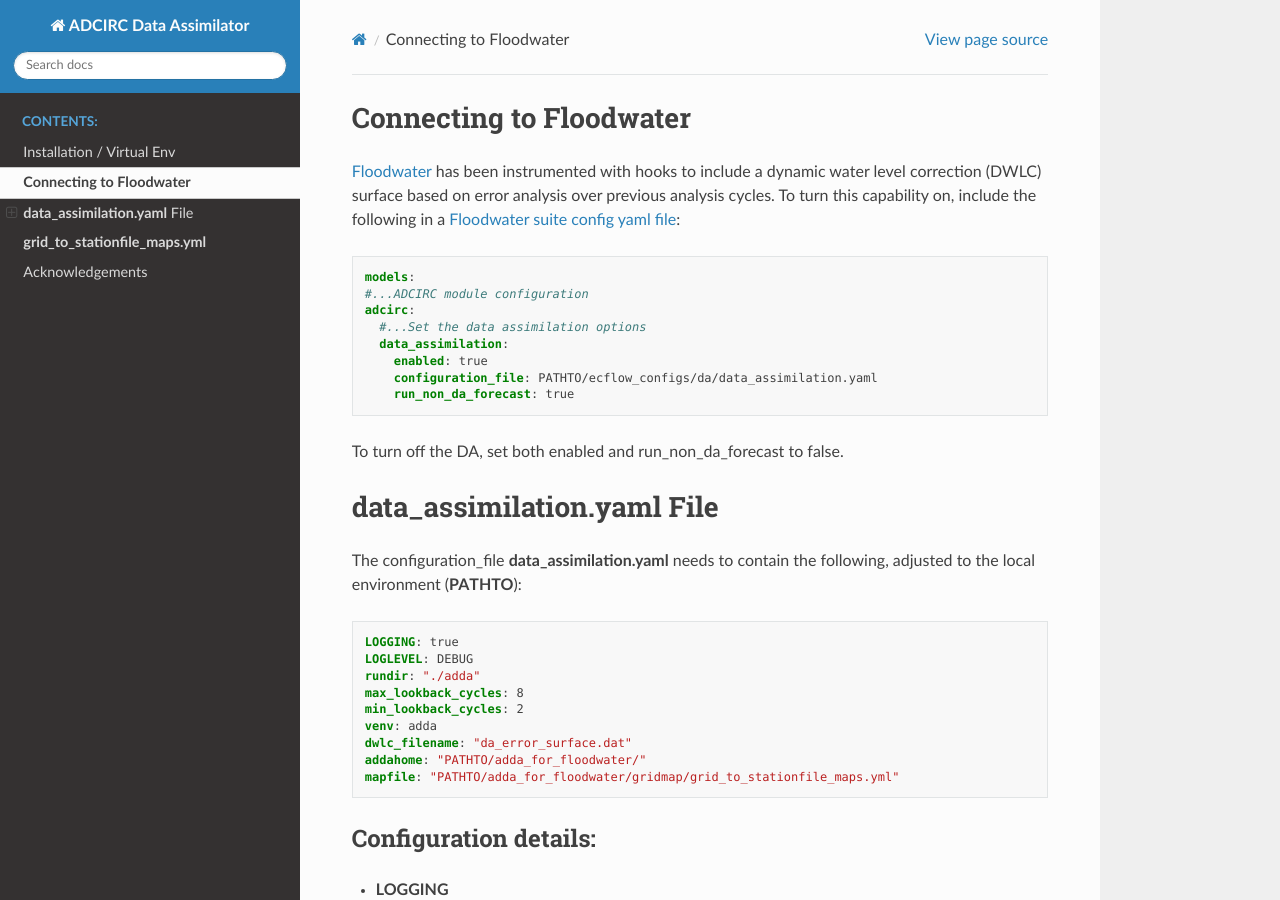
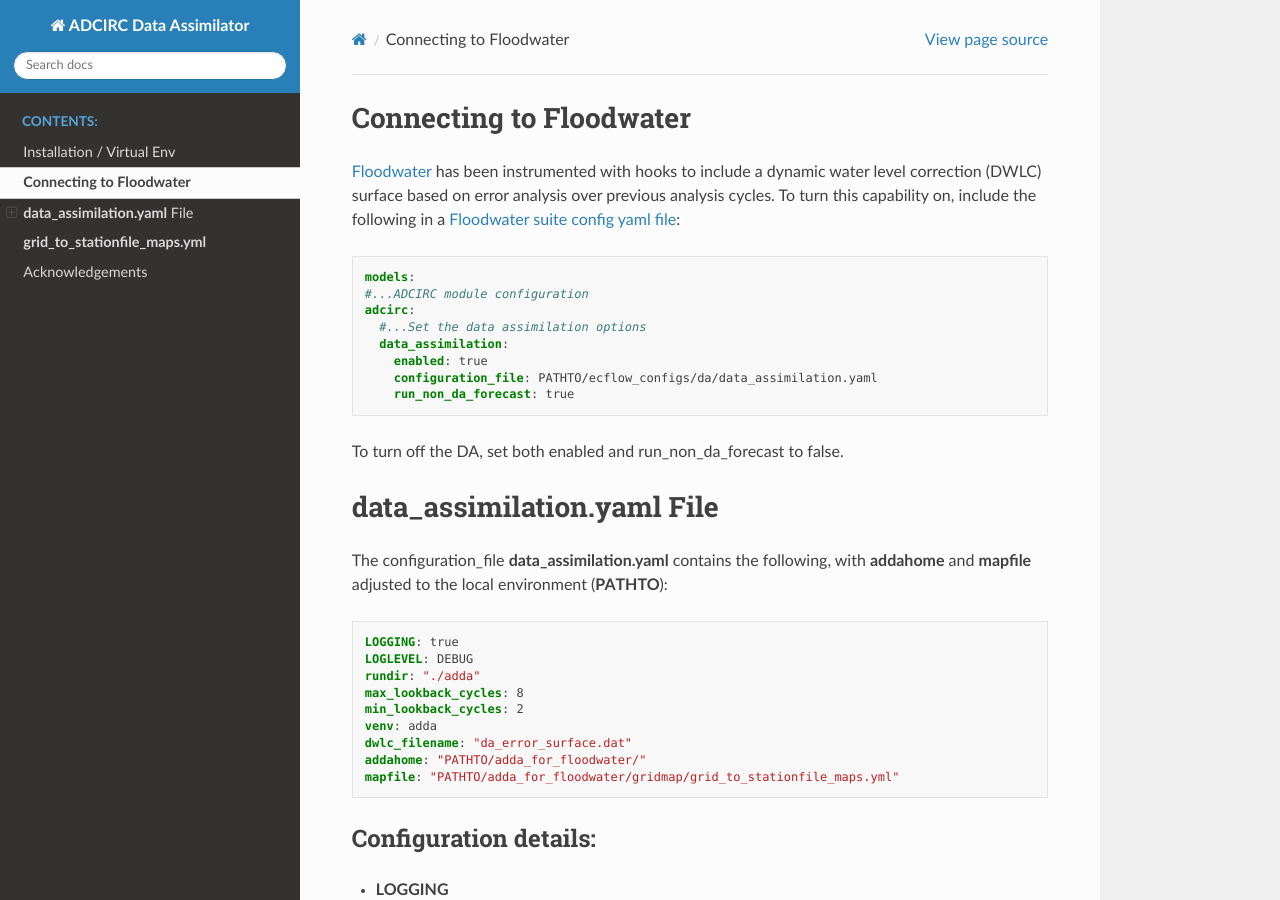
Before and after one commit to RENCI/adda_for_floodwater, a Sphinx documentation site: the page built from doc/source/connect2fw.rst, in a window 1280 px wide and 900 px high. Built offline with Sphinx 7.4.7 and the Read the Docs theme 2.0.0, drawn with Linux system fonts in a browser that asks for light colours; formulas are drawn with MathJax 3.

Commit message:
Update connect2fw.rst

```diff
--- a/doc/source/connect2fw.rst
+++ b/doc/source/connect2fw.rst
@@ -21,7 +21,7 @@
 **data_assimilation.yaml** File
 ===================================
 
-The configuration_file **data_assimilation.yaml** needs to contain the following, adjusted to the local environment (**PATHTO**):
+The configuration_file **data_assimilation.yaml** contains the following, with **addahome** and **mapfile** adjusted to the local environment (**PATHTO**):
 
 .. code-block:: yaml
 
```
